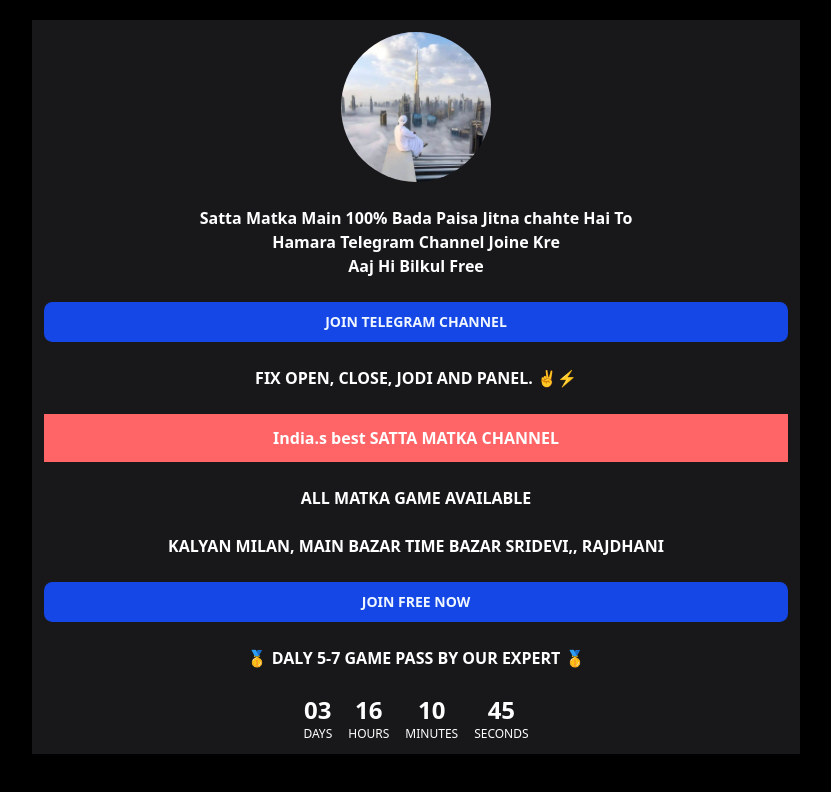
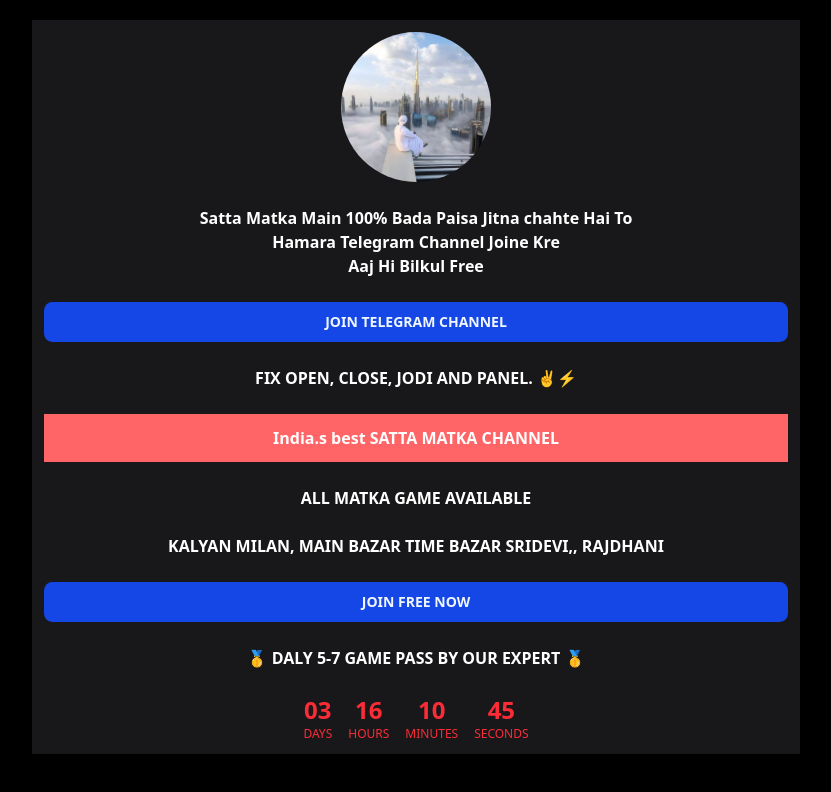
Before and after one commit to swassilver/rajbhaivipmatka, a Next.js app: page / in a window 1280 px wide. Shown: the top 792 px of the page, without its empty margins (224-1055 px from the left). Built offline with nearby package versions, Linux system fonts and the light colour scheme.

Commit message:
Update Countdown.tsx
b

```diff
--- a/src/components/Countdown.tsx
+++ b/src/components/Countdown.tsx
@@ -33,10 +33,10 @@
     <div className="flex justify-center gap-4 text-center text-card">
       {Object.entries(timeLeft).map(([key, value]) => (
         <div key={key}>
-          <p className="text-2xl font-bold">
+          <p className="text-2xl font-bold text-red-500">
             {String(value).padStart(2, "0")}
           </p>
-          <p className="text-xs uppercase">{key}</p>
+          <p className="text-xs uppercase text-red-500">{key}</p>
         </div>
       ))}
     </div>
```
